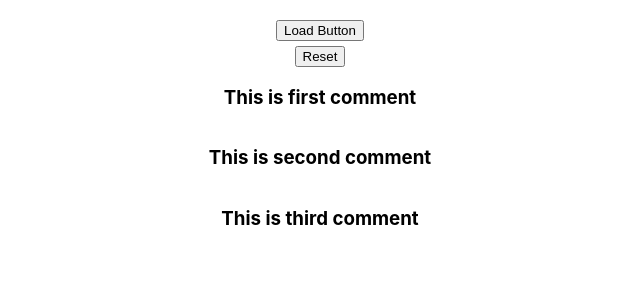
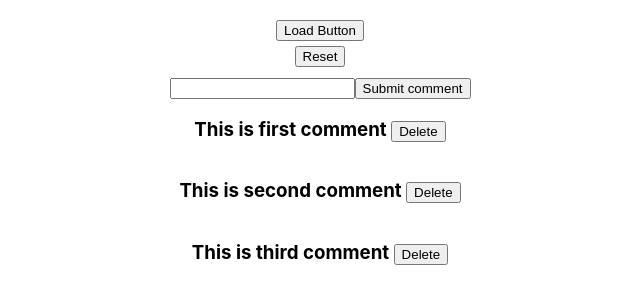
Before and after one commit to utsho-gif/firstNext, a Next.js app: page /comments in a window 1280 px wide. Both pictures are taken after a click on the button "Load Button". Shown: the top 304 px of the page, without its empty margins (320-960 px from the left). Built offline with nearby package versions, Linux system fonts and the light colour scheme.

Commit message:
added APIs with pre rendering

```diff
--- /dev/null
+++ b/pages/api/[...params].ts
@@ -0,0 +1,4 @@
+export default function handler(req:any, res: any){
+    const params = req.query.params;
+    res.status(200).json(params);
+}
--- /dev/null
+++ b/pages/api/comments/[commentId].ts
@@ -0,0 +1,15 @@
+import { comments } from "../../../data/comments";
+
+export default function handler(req: any, res: any){
+    const {commentId} = req.query;
+    if(req.method === "GET"){
+        const comment = comments.find((comment:any) => comment?.id === parseInt(commentId));
+        res.status(200).json(comment);
+    }
+    if(req.method === "DELETE"){
+        const DeleteComment = comments.find((comment:any) => comment?.id === parseInt(commentId));
+        const index = comments.findIndex((comment:any) => comment?.id === parseInt(commentId));
+        comments.splice(index, 1);
+        res.status(200).json(DeleteComment);
+    }
+}
--- a/pages/api/comments/index.ts
+++ b/pages/api/comments/index.ts
@@ -1,5 +1,17 @@
+import { match } from "assert";
 import { comments } from "../../../data/comments";
 
 export default function handler(req: any, res: any){
-    res.status(200).json(comments)
+    if(req.method === "GET"){
+        res.status(200).json(comments)
+    }
+    if(req.method === "POST"){
+        const comment = req.body.comment;
+        const newComment = {
+            id: Date.now(),
+            text: comment
+        }
+        comments.push(newComment);
+        res.status(200).json(newComment)
+    }
 }
--- a/pages/comments/index.tsx
+++ b/pages/comments/index.tsx
@@ -1,14 +1,35 @@
-import React, { useEffect, useState } from 'react';
-import useSWR from 'swr';
+import { useState } from 'react';
 
 const CommentsList = () => {
-  const [comments, setComments] = useState([]);
-
+  const [comments, setComments] = useState([] as any);
+  const [comment, setComment] = useState('');
   const fetchComment = async () => {
     const response = await fetch(`api/comments`);
     const data = await response.json();
     setComments(data);
   };
+  const handleSubmit = async () => {
+    const response = await fetch(`api/comments`, {
+      method: 'POST',
+      headers: {
+        'Content-Type': 'application/json',
+      },
+      body: JSON.stringify({ comment }),
+    });
+    const data = await response.json();
+    comments.push(data);
+    setComment('');
+  };
+
+  const handleDelete = async (commentId: any) => {
+    const response = await fetch(`api/comments/${commentId}`, {
+      method: 'DELETE',
+    });
+    const data = await response.json();
+    console.log(data);
+    fetchComment();
+  };
+
   return (
     <div
       style={{
@@ -28,6 +49,14 @@ const CommentsList = () => {
       >
         Reset
       </button>
+      <div style={{ marginTop: '10px' }}>
+        <input
+          type="text"
+          value={comment}
+          onChange={(e) => setComment(e.target.value)}
+        />
+        <button onClick={handleSubmit}>Submit comment</button>
+      </div>
       <div>
         {comments.map((comment: any) => {
           return (
@@ -39,7 +68,12 @@ const CommentsList = () => {
                 justifyContent: 'center',
               }}
             >
-              <h3>{comment?.text}</h3>
+              <h3>
+                {comment?.text}{' '}
+                <button onClick={() => handleDelete(comment?.id)}>
+                  Delete
+                </button>
+              </h3>
             </div>
           );
         })}
```
Also changed, not shown: pages/comments/[commentId].tsx (added, +39 -0 lines).
